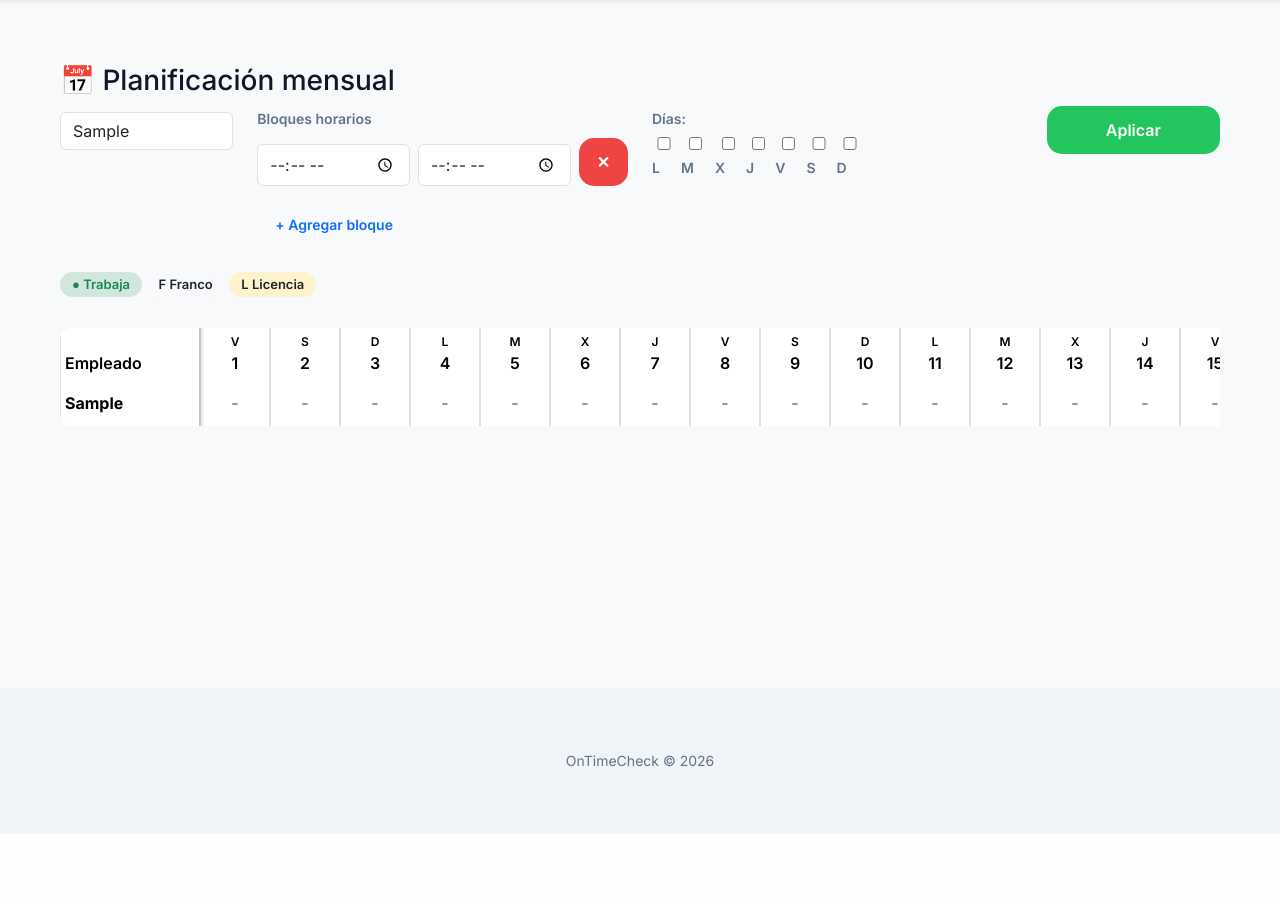
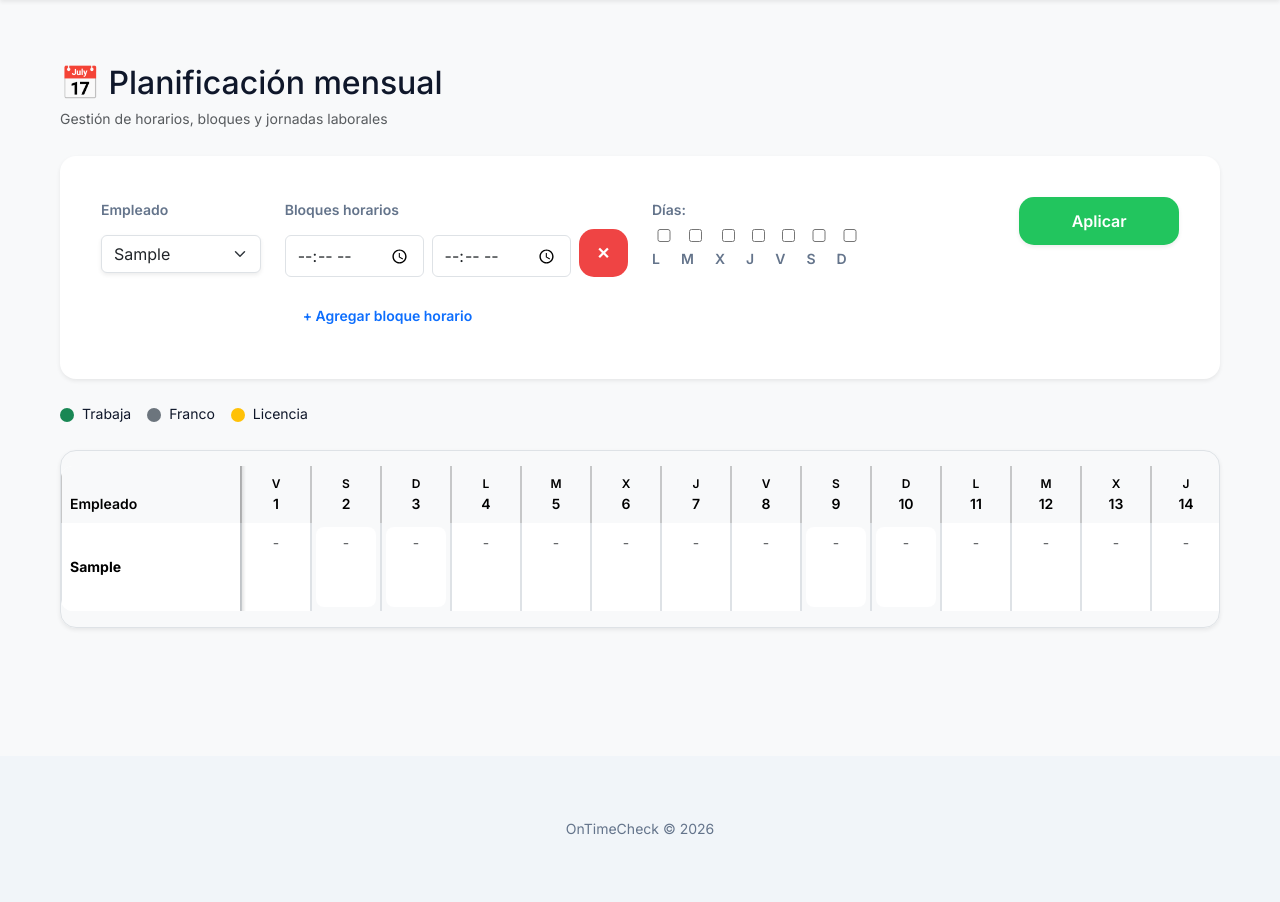
Before and after one commit to aleakd/On_TimeCheck, a Flask app: page /horarios/ in a window 1280 px wide. Shown: the part 100-1002 px from the top of the page. Before the commit the page ends 934 px from the top, so only its background shows below. Run offline with Flask 3, Linux system fonts and the light colour scheme; a user stored in the database is signed in; tables that the repository leaves empty hold one stand-in row (values such as "Sample post"); some libraries are stand-ins or nearby versions; some web fonts are replaced.

Commit message:
Refactor validacion IP y geolocalizacion+ ux horarios calendario

```diff
--- a/app/routes/asistencias.py
+++ b/app/routes/asistencias.py
@@ -4,7 +4,7 @@ from app.models import db, Empleado, Asistencia, AuditLog
 from app.multitenant import empleados_empresa, asistencias_empresa
 from zoneinfo import ZoneInfo
 from datetime import datetime, timedelta, timezone
-from app.security import requiere_ip_empresa
+from app.security import requiere_validacion_fichaje
 from app.audit import registrar_evento
 from app.services.horarios_service import evaluar_llegada_tarde, obtener_turno_dia
 
@@ -18,7 +18,7 @@ asistencias_bp = Blueprint(
 
 @asistencias_bp.route('/', methods=['GET', 'POST'])
 @login_required
-@requiere_ip_empresa
+@requiere_validacion_fichaje
 def marcar_asistencia():
 
     modo_empleado = current_user.rol == 'empleado'
--- a/app/routes/horarios.py
+++ b/app/routes/horarios.py
@@ -129,7 +129,8 @@ def calendario():
         dias=dias,
         horarios=horarios_dict,
         mes=mes,
-        anio=año
+        anio=año,
+        today=date.today()
     )
 
 @horarios_bp.route("/guardar", methods=["POST"])
--- a/app/routes/kiosco.py
+++ b/app/routes/kiosco.py
@@ -4,7 +4,7 @@ from datetime import datetime, timedelta, timezone
 from zoneinfo import ZoneInfo
 from app.models import db, Empleado, Asistencia, AuditLog, Kiosco
 from app.multitenant import empleados_empresa, asistencias_empresa
-from app.security import requiere_ip_empresa
+from app.security import requiere_validacion_fichaje
 from app.audit import registrar_evento
 from app.services.horarios_service import evaluar_llegada_tarde, obtener_turno_dia
 
@@ -21,7 +21,7 @@ kiosco_bp = Blueprint(
 # ==========================================
 @kiosco_bp.route("/<token>")
 @login_required
-@requiere_ip_empresa
+@requiere_validacion_fichaje
 def pantalla(token):
     kiosco = Kiosco.query.filter_by(
         token=token,
@@ -43,7 +43,7 @@ def pantalla(token):
 # ==========================================
 @kiosco_bp.route("/<token>/fichar", methods=["POST"])
 @login_required
-@requiere_ip_empresa
+@requiere_validacion_fichaje
 def fichar(token):
     kiosco = Kiosco.query.filter_by(
         token=token,
--- a/app/templates/horarios_calendario.html
+++ b/app/templates/horarios_calendario.html
@@ -2,15 +2,39 @@
 {% block title %}Planificación mensual{% endblock %}
 {% block content %}
 
-<h3>📅 Planificación mensual</h3>
+<div class="d-flex justify-content-between align-items-center mb-4">
+
+    <div>
+
+        <h2 class="mb-1">
+            📅 Planificación mensual
+        </h2>
+
+        <small class="text-muted">
+            Gestión de horarios, bloques y jornadas laborales
+        </small>
+
+    </div>
+
+</div>
 
 
-<form id="formHorario" class="mb-4">
+<div class="card border-0 shadow-sm mb-4">
+
+<div class="card-body">
+
+<form id="formHorario">
 
 <div class="row">
 
 <div class="col-md-2">
-<select name="empleado_id" class="form-control">
+    <label class="form-label fw-semibold">
+    Empleado
+</label>
+<select
+    name="empleado_id"
+    class="form-select shadow-sm"
+>
 {% for e in empleados %}
 <option value="{{ e.id }}">{{ e.apellido }}</option>
 {% endfor %}
@@ -31,7 +55,7 @@
             class="btn btn-outline-primary btn-sm mt-2"
             onclick="agregarBloqueMensual()">
 
-        + Agregar bloque
+        + Agregar bloque horario
 
     </button>
 
@@ -52,7 +76,9 @@
 </div>
 
 <div class="col-md-2">
-<button type="submit" class="btn btn-success w-100">
+<button
+    type="submit"
+    class="btn btn-success w-100 shadow-sm">
 Aplicar
 </button>
 </div>
@@ -63,22 +89,60 @@ Aplicar
 <input type="hidden" name="mes" value="{{ mes }}">
 
 </form>
-<div class="mb-3">
-    <span class="badge bg-success-subtle text-success">● Trabaja</span>
-    <span class="badge bg-light text-dark">F Franco</span>
-    <span class="badge bg-warning-subtle text-dark">L Licencia</span>
+    </div>
 </div>
 
 
-<div class="table-responsive">
-    <table class="table table-bordered table-sm">
+<div class="d-flex gap-3 align-items-center mb-4 flex-wrap">
 
-<thead>
+    <div class="d-flex align-items-center gap-2">
+
+        <div
+            class="rounded-circle bg-success"
+            style="width:14px;height:14px;">
+        </div>
+
+        <small>Trabaja</small>
+
+    </div>
+
+    <div class="d-flex align-items-center gap-2">
+
+        <div
+            class="rounded-circle bg-secondary"
+            style="width:14px;height:14px;">
+        </div>
+
+        <small>Franco</small>
+
+    </div>
+
+    <div class="d-flex align-items-center gap-2">
+
+        <div
+            class="rounded-circle bg-warning"
+            style="width:14px;height:14px;">
+        </div>
+
+        <small>Licencia</small>
+
+    </div>
+
+</div>
+
+
+<div class="table-responsive shadow-sm rounded-4 border">
+    <table class="table table-bordered align-middle horarios-table">
+
+<thead class="table-light sticky-top">
 <tr>
 <th class="col-fija">Empleado</th>
 
 {% for d in dias %}
-<th class="text-center">
+<th class="text-center
+{% if d == today %}
+bg-primary-subtle
+{% endif %}">
     <div style="font-size:12px;">
         {{ ["L","M","X","J","V","S","D"][d.weekday()] }}
     </div>
@@ -100,7 +164,11 @@ Aplicar
 
 {% set h = horarios.get((emp.id, d)) %}
 
-<td class="celda-dia p-1 text-center"
+<td class="celda-dia p-1 text-center
+{% if d.weekday() >= 5 %}
+bg-light
+{% endif %}
+"
     data-empleado="{{ emp.id }}"
     data-fecha="{{ d.strftime('%Y-%m-%d') }}"
     data-tipo="{{ h.tipo if h else '' }}"
@@ -121,7 +189,7 @@ Aplicar
 
     style="cursor:pointer; min-width:70px;">
 
-<div class="dia-box
+<div class="dia-box rounded-3 p-1
     {% if h and h.tipo == 'TRABAJA' %}bg-success-subtle
     {% elif h and h.tipo == 'FRANCO' %}bg-light
     {% elif h and h.tipo == 'LICENCIA' %}bg-warning-subtle
@@ -136,7 +204,7 @@ Aplicar
 
     {% for b in h.bloques %}
 
-        <div class="hora small">
+        <div class="hora badge bg-white text-dark border mt-1">
 
             {{ b.hora_inicio.strftime('%H:%M') }}
             -
@@ -189,7 +257,7 @@ Aplicar
 
       <div class="mb-2">
         <label>Tipo</label>
-        <select id="m_tipo" class="form-control">
+        <select id="m_tipo" class="form-select shadow-sm">
           <option value="TRABAJA">Trabaja</option>
           <option value="FRANCO">Franco</option>
           <option value="LICENCIA">Licencia</option>
@@ -499,4 +567,86 @@ agregarBloqueMensual();
 
 </script>
 
+
+
+<style>
+
+.horarios-table {
+
+    background: white;
+    font-size: 14px;
+}
+
+.horarios-table td {
+
+    vertical-align: middle;
+}
+
+.col-fija {
+
+    position: sticky;
+    left: 0;
+    background: white;
+    z-index: 5;
+    min-width: 180px;
+}
+
+.dia-box {
+
+    min-height: 80px;
+
+    transition: all .15s ease;
+
+    border: 1px solid transparent;
+}
+
+.celda-dia:hover .dia-box {
+
+    transform: scale(1.03);
+
+    border-color: #0d6efd;
+
+    box-shadow: 0 2px 10px rgba(0,0,0,.08);
+}
+
+.active-cell .dia-box {
+
+    border-color: #0d6efd;
+
+    box-shadow: 0 0 0 3px rgba(13,110,253,.15);
+}
+
+.hora {
+
+    font-size: 11px;
+    line-height: 1.2;
+}
+
+.modal-content {
+
+    border: 0;
+    border-radius: 18px;
+}
+.modal-content {
+
+    border: 0;
+    border-radius: 22px;
+
+    box-shadow:
+        0 10px 35px rgba(0,0,0,.12);
+}
+
+.modal-backdrop.show {
+
+    opacity: .25;
+}
+thead.sticky-top th {
+
+    top: 0;
+    z-index: 20;
+
+    background: #f8f9fa;
+}
+</style>
+
 {% endblock %}
```
Also changed, not shown: app/routes/fichaje.py (+17 -12 lines), app/routes/sucursales.py (+66 -0 lines), app/security.py (+67 -43 lines), app/services/validacion_fichaje_service.py (added, +91 -0 lines), app/templates/sucursal_form.html (+38 -4 lines), app/templates/sucursales.html (+31 -0 lines).
